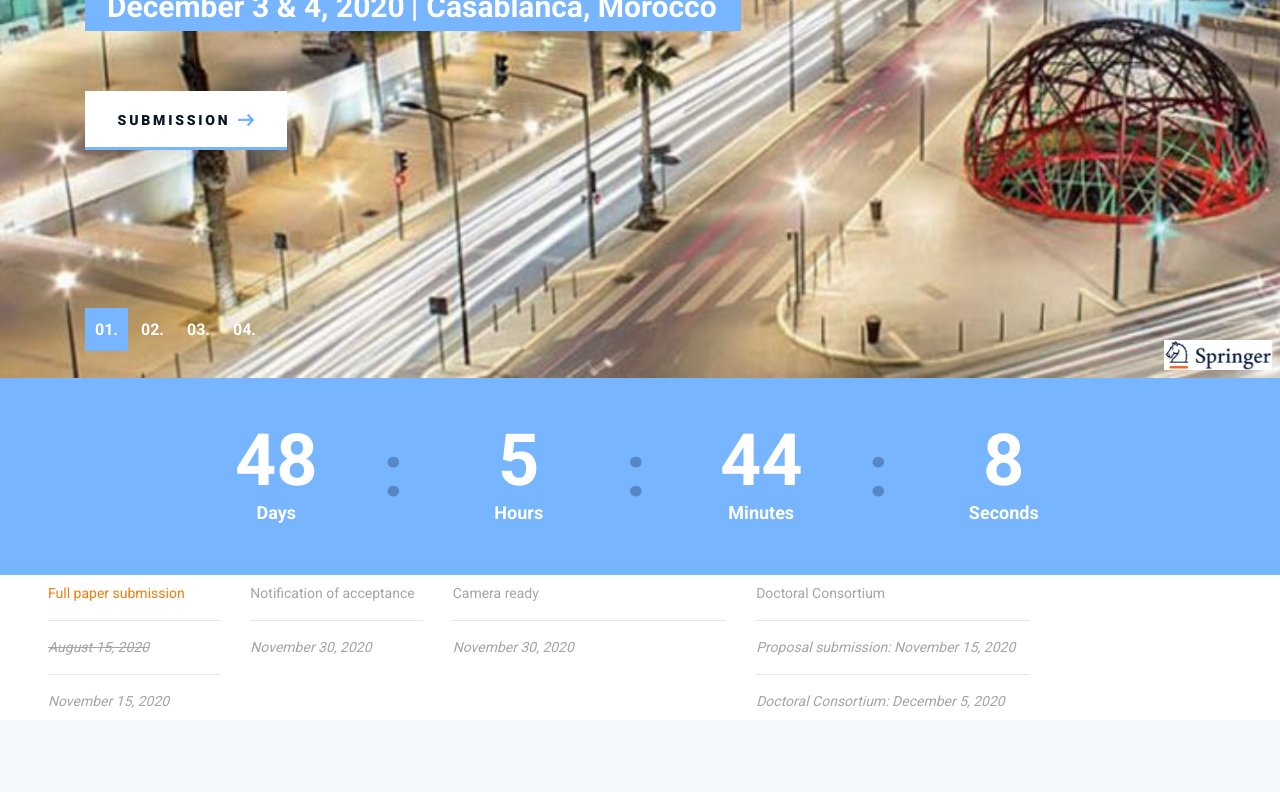
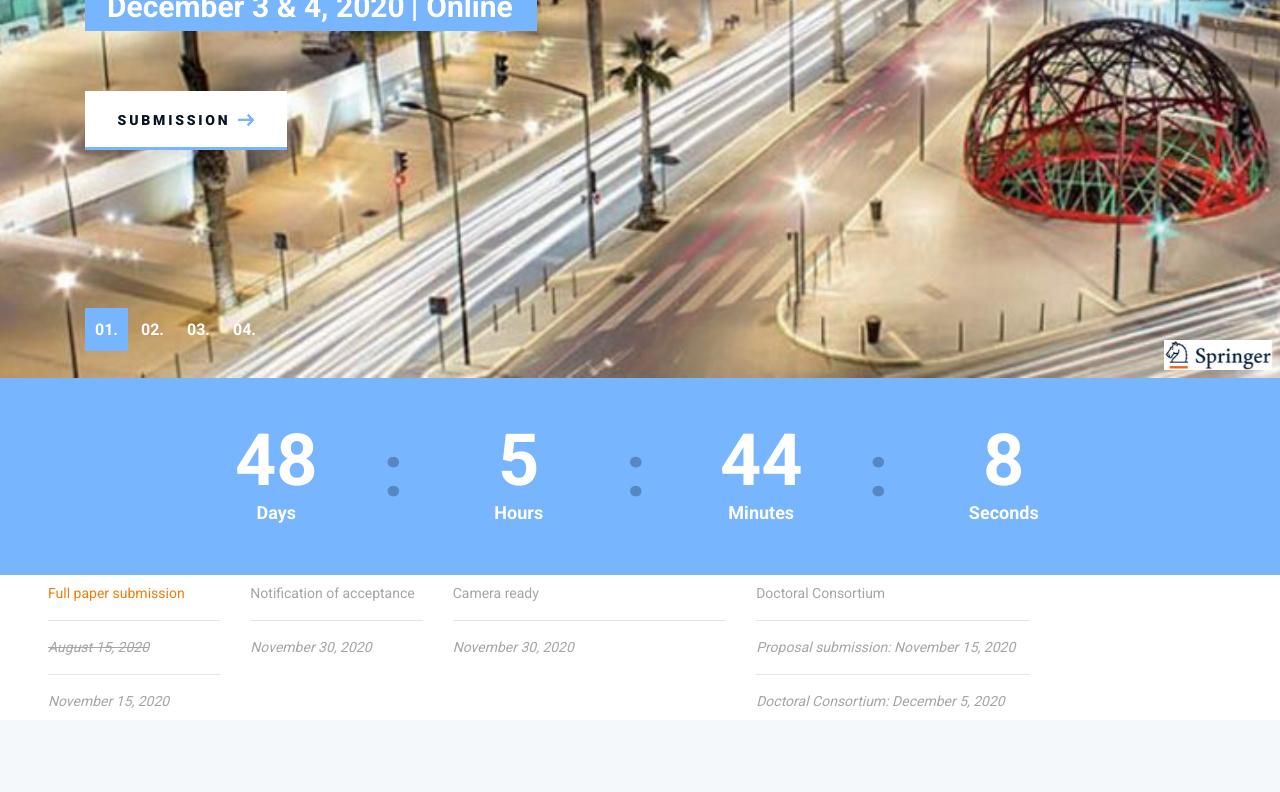
Before and after one commit to lachgar/test3, a plain HTML site: page index.html in a window 1280 px wide. Shown: the part 422-1214 px from the top of the page. Drawn offline with Linux system fonts and the light colour scheme.

Commit message:
Update index.html

```diff
--- a/index.html
+++ b/index.html
@@ -100,7 +100,7 @@
                                                     <div class="home_info">
                                                         <ul class="d-flex flex-row align-items-center justify-content-start">
                                                             <li>December 3 & 4, 2020</li>
-                                                            <li>Casablanca, Morocco</li>
+                                                            <li>Online</li>
                                                         </ul>
                                                     </div>
                                                 </div>
@@ -131,7 +131,7 @@
                                                     <div class="home_info">
                                                         <ul class="d-flex flex-row align-items-center justify-content-start">
                                                             <li>December 3 & 4, 2020</li>
-                                                            <li>Casablanca, Morocco</li>
+                                                            <li>Online</li>
                                                         </ul>
                                                     </div>
                                                 </div>
@@ -162,7 +162,7 @@
                                                     <div class="home_info">
                                                         <ul class="d-flex flex-row align-items-center justify-content-start">
                                                             <li>December 3 & 4, 2020</li>
-                                                            <li>Casablanca, Morocco</li>
+                                                            <li>Online</li>
                                                         </ul>
                                                     </div>
                                                 </div>
@@ -193,7 +193,7 @@
                                                     <div class="home_info">
                                                         <ul class="d-flex flex-row align-items-center justify-content-start">
                                                             <li>December 3 & 4, 2020</li>
-                                                            <li>Casablanca, Morocco</li>
+                                                            <li>Online</li>
                                                         </ul>
                                                     </div>
                                                 </div>
@@ -907,7 +907,7 @@
                                         </a>
                                     </div>
                                     <div class="footer_text">
-                                        <p>Middle East and North Africa Conference of Information System. The 3rd international conference<br>  3&4 december 2020 - Casablanca, Morocco
+                                        <p>Middle East and North Africa Conference of Information System. The 3rd international conference<br>  3&4 december 2020 - Online.
                                         </p>
                                     </div>
                                     <div class="social footer_social">
```
